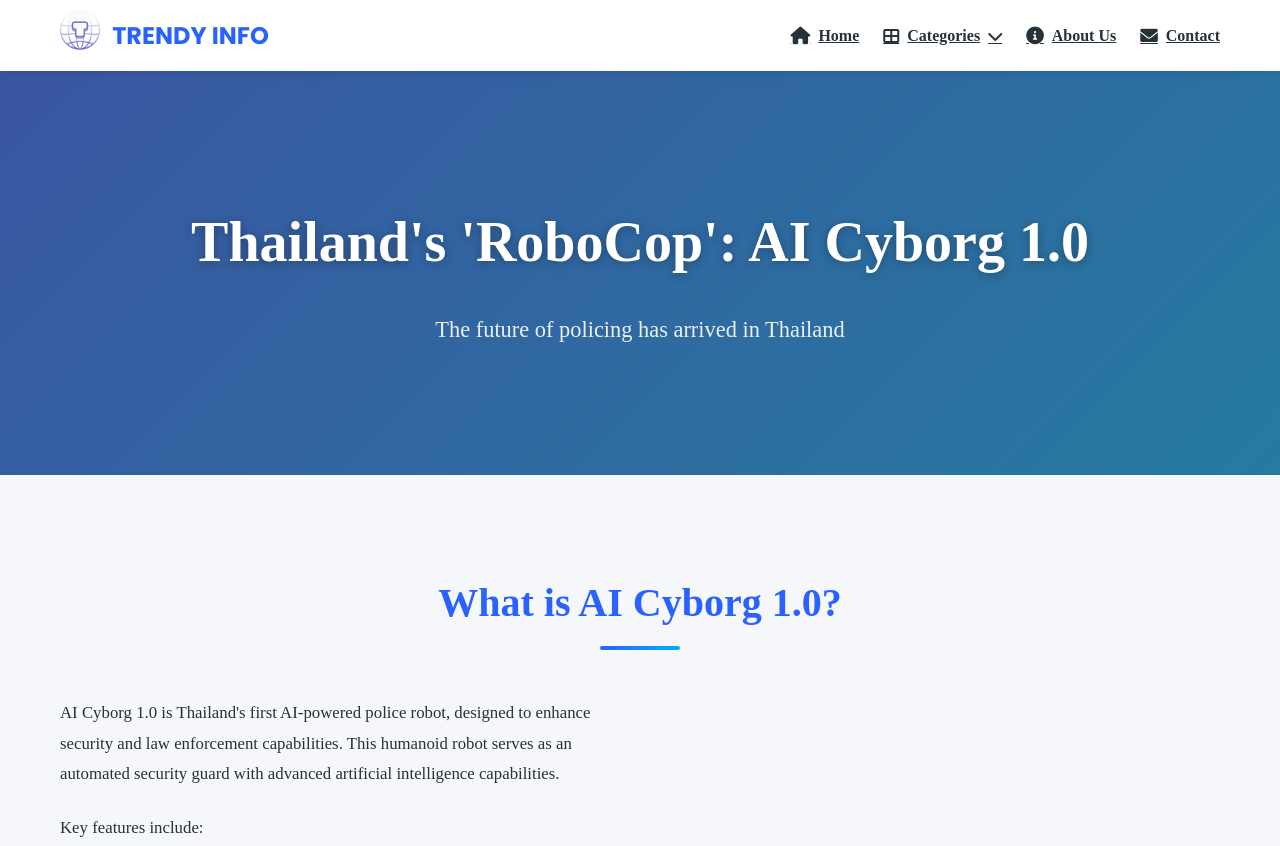
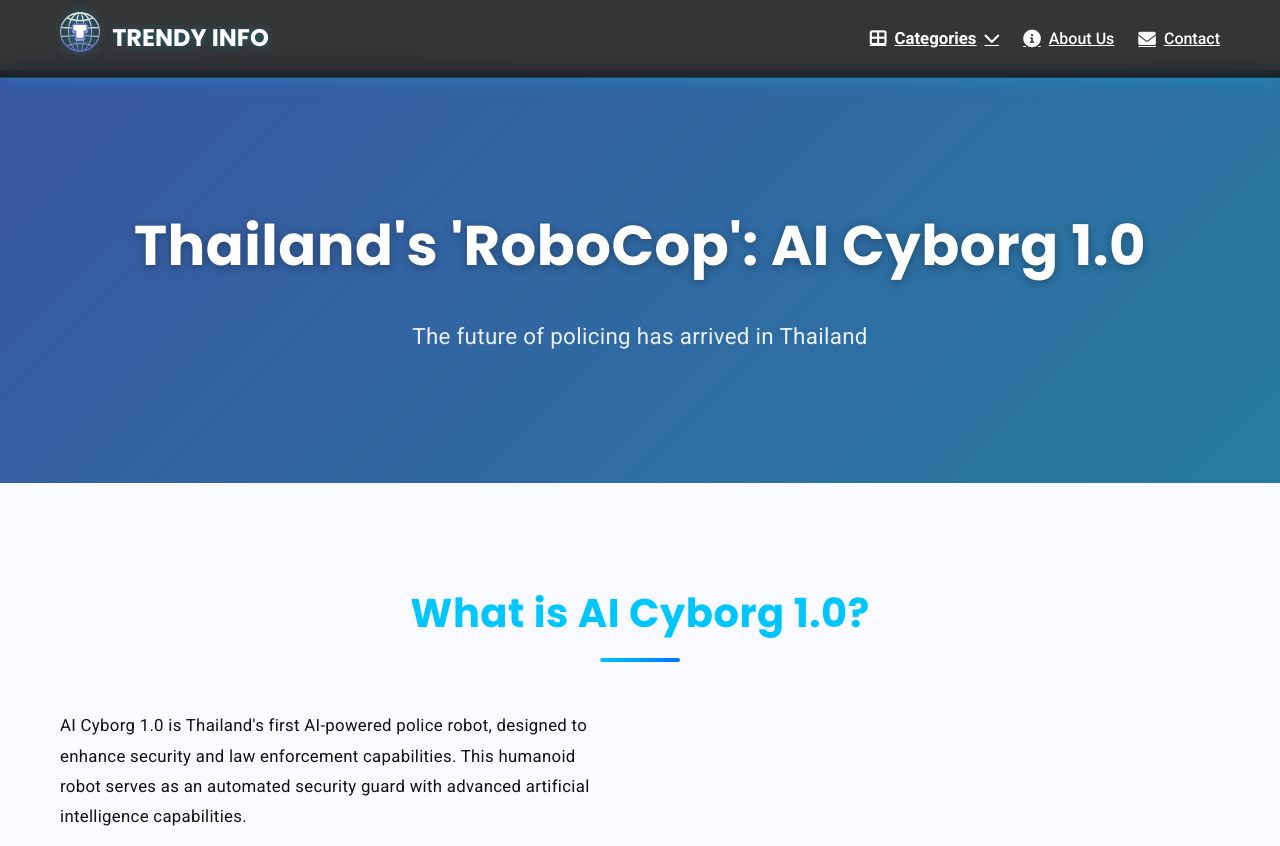
Before and after one commit to rniru/Innovation-Security-Page, a plain HTML site: page index.html in a window 1280 px wide. Shown: the top 846 px of the page. Drawn offline with Linux system fonts and the light colour scheme.

Commit message:
changes again

```diff
--- a/index.html
+++ b/index.html
@@ -47,15 +47,16 @@
 
         /* Navigation */
         .top-nav {
-            background-color: rgba(255, 255, 255, 0.98);
+        background-color: rgba(18, 18, 18, 0.85);
         backdrop-filter: blur(10px);
         position: fixed;
         top: 0;
         left: 0;
         width: 100%;
         z-index: 1000;
-            box-shadow: var(--shadow-sm);
-            padding: 10px 0;
+        box-shadow: 0 0 20px rgba(0, 198, 255, 0.3);
+        padding: 12px 0;
+        border-bottom: 1px solid rgba(0, 198, 255, 0.2);
     }
 
     .top-nav .container {
@@ -71,16 +72,23 @@
         font-family: var(--heading-font);
         font-weight: 700;
         font-size: 1.5rem;
-            color: var(--primary);
+        color: var(--white);
+        text-decoration: none;
     }
 
     .nav-brand .logo {
         height: 40px;
         width: auto;
+        filter: drop-shadow(0 0 5px rgba(0, 198, 255, 0.5));
+        transition: filter 0.3s ease;
     }
 
     .nav-brand:hover .logo {
-            transform: none;
+        filter: drop-shadow(0 0 8px rgba(0, 198, 255, 0.8));
+    }
+
+    .nav-brand span {
+        text-shadow: 0 0 10px rgba(0, 198, 255, 0.3);
     }
 
     .nav-links {
@@ -90,8 +98,8 @@
     }
 
     .nav-link {
-            color: var(--dark);
-            font-weight: 600;
+        color: var(--white);
+        font-weight: 500;
         font-size: 1rem;
         display: flex;
         align-items: center;
@@ -107,8 +115,9 @@
         bottom: 0;
         left: 0;
         width: 0;
-            height: 3px;
-            background: linear-gradient(90deg, var(--primary), var(--secondary));
+        height: 2px;
+        background: var(--primary);
+        box-shadow: 0 0 10px var(--primary);
         border-radius: 2px;
         transition: var(--transition);
     }
@@ -135,7 +144,7 @@
             display: flex;
             align-items: center;
             gap: 8px;
-            color: var(--dark);
+            color: var(--white); /* Changed to white for better visibility against dark nav */
             font-weight: 600;
             padding: 0.75rem 0;
             position: relative;
@@ -148,7 +157,8 @@
             left: 0;
             width: 0;
             height: 3px;
-            background: linear-gradient(90deg, var(--primary), var(--secondary));
+            background: var(--primary);
+            box-shadow: 0 0 10px var(--primary);
             border-radius: 2px;
             transition: var(--transition);
         }
@@ -162,7 +172,7 @@
             position: absolute;
             top: 100%;
             left: 0;
-            background: var(--white);
+            background: #f8faff; /* Lighter background */
             min-width: 240px;
             border-radius: var(--radius);
             padding: 1rem 0;
@@ -185,12 +195,12 @@
             gap: 12px;
             padding: 0.8rem 1.5rem;
             font-weight: 500;
-            color: var(--dark);
+            color: #263238; /* Darker text for better contrast on light background */
             transition: var(--transition);
         }
 
         .dropdown-content a:hover {
-            background-color: var(--light);
+            background-color: #e6f7ff; /* Light blue hover state */
             color: var(--primary);
             padding-left: 1.8rem;
         }
@@ -549,7 +559,6 @@ footer {
                 <span>TRENDY INFO</span>
             </div>
             <div class="nav-links">
-                <a href="#" class="nav-link"><i class="fas fa-home"></i> Home</a>
                 <div class="dropdown-menu">
                     <a href="#categories"><i class="fas fa-th-large"></i> Categories <i class="fas fa-chevron-down"></i></a>
                     <div class="dropdown-content">
@@ -747,3 +756,79 @@ footer {
     </footer>
 </body>
 </html>
+
+<style>
+    /* CSS Variables */
+    :root {
+        --primary: #00c6ff;
+        --secondary: #0072ff;
+        --accent: #7d00ff;
+        --dark: #121212;
+        --light: #f0f7ff;
+        --white: #ffffff;
+        --gray: #b0bec5;
+        --text-shadow: 0 0 10px rgba(0, 198, 255, 0.5);
+        --glow: 0 0 15px rgba(0, 198, 255, 0.7);
+        --shadow-sm: 0 4px 12px rgba(0, 0, 0, 0.1);
+        --shadow-lg: 0 10px 30px rgba(0, 0, 0, 0.15);
+        --radius: 12px;
+        --transition: all 0.3s ease;
+        --heading-font: 'Poppins', sans-serif;
+        --body-font: 'Roboto', sans-serif;
+        --gradient: linear-gradient(135deg, var(--primary), var(--secondary));
+        --glass: rgba(255, 255, 255, 0.1);
+    }
+
+    body {
+        font-family: var(--body-font);
+        line-height: 1.7;
+        color: var(--dark);
+        padding-top: 70px;
+        background-color: #f8faff;
+        font-size: 1.05rem;
+    }
+
+    /* Improved text readability */
+    p, li {
+        font-size: 1.05rem;
+        letter-spacing: 0.3px;
+    }
+
+    h1, h2, h3, h4, h5, h6 {
+        font-family: var(--heading-font);
+        letter-spacing: 0.5px;
+    }
+
+    /* Futuristic elements */
+    .futuristic-border {
+        position: relative;
+        border: 1px solid rgba(0, 198, 255, 0.3);
+        border-radius: var(--radius);
+        overflow: hidden;
+    }
+
+    .futuristic-border::before {
+        content: '';
+        position: absolute;
+        top: 0;
+        left: -100%;
+        width: 100%;
+        height: 2px;
+        background: var(--gradient);
+        animation: border-flow 3s linear infinite;
+    }
+
+    @keyframes border-flow {
+        0% { left: -100%; }
+        100% { left: 100%; }
+    }
+
+    /* Glowing elements */
+    .glow-text {
+        text-shadow: var(--text-shadow);
+    }
+
+    .glow-box {
+        box-shadow: var(--glow);
+    }
+</style>
```
Lines whose indentation alone changed are shown as unchanged.
